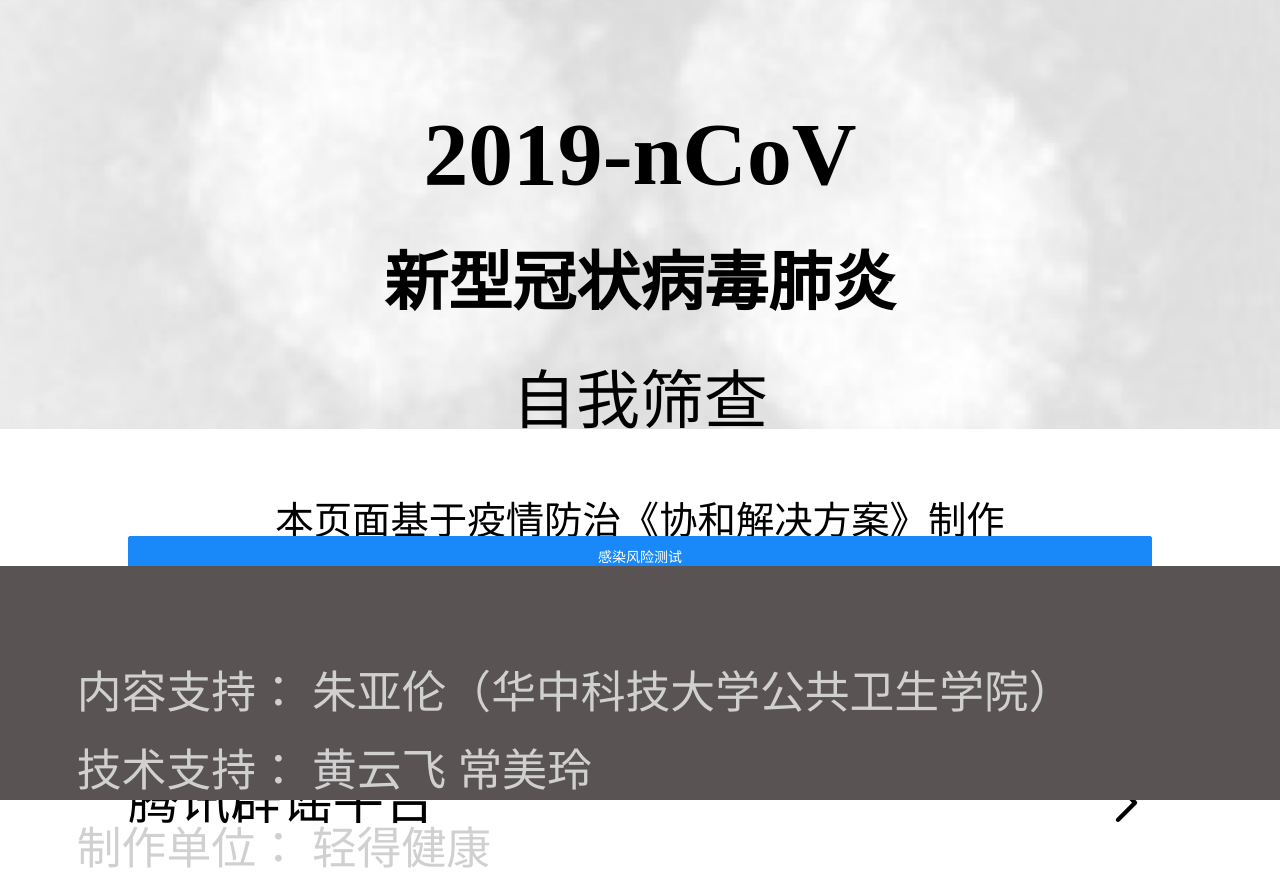
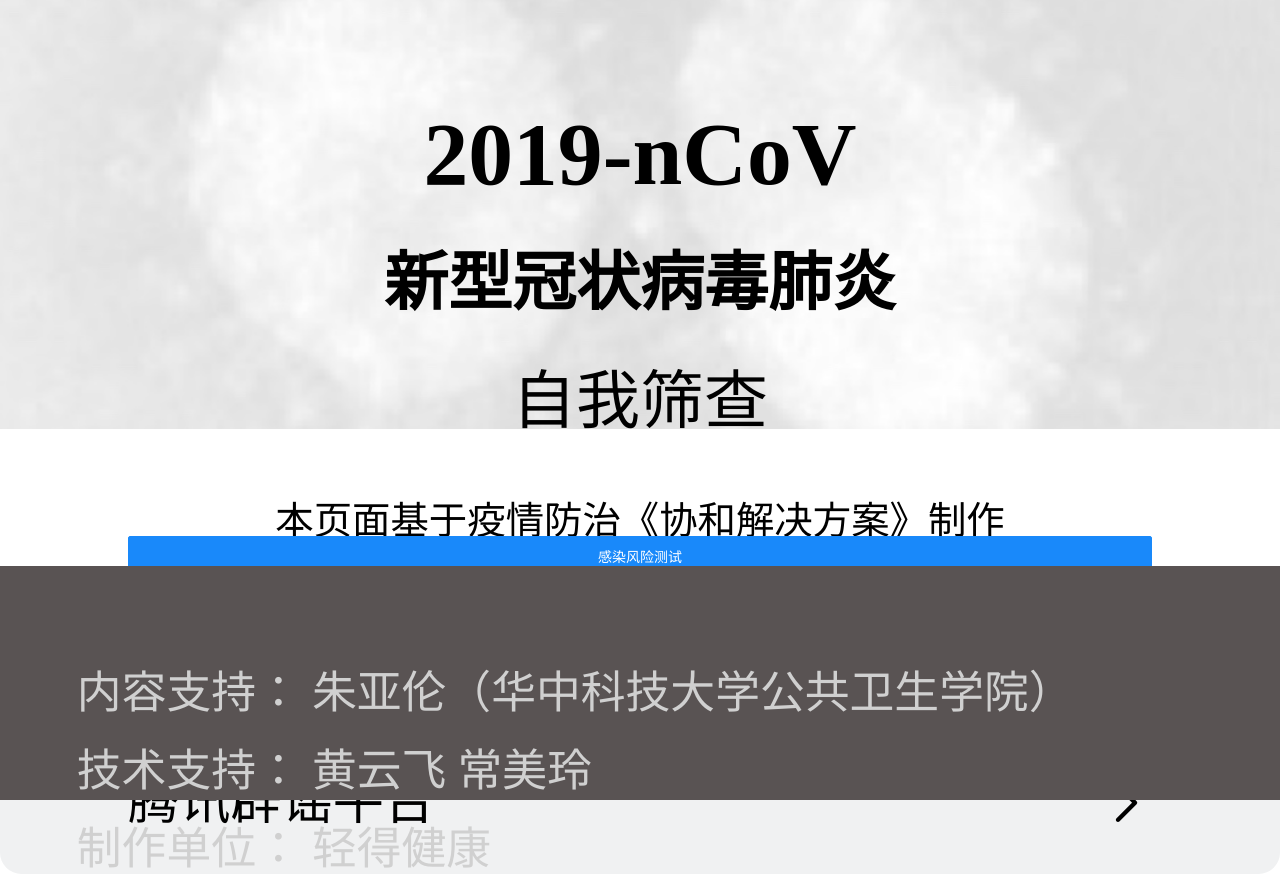
Before and after one commit to Linda0821/activepage, a plain HTML site: page coingame/indexqqq.html in a window 1280 px wide. Drawn offline with nearby package versions, Linux system fonts and the light colour scheme.

Commit message:
update
update

```diff
--- a/coingame/indexqqq.html
+++ b/coingame/indexqqq.html
@@ -60,6 +60,9 @@
 		align-items: center;
 		font-size: 4vw;
 		justify-content: space-between;
+		background: #F0F1F2;
+		border-radius: 21.5px;
+		border-radius: 21.5px;
 	}
 	.support{
 		font-size: 3.5vw;
```
